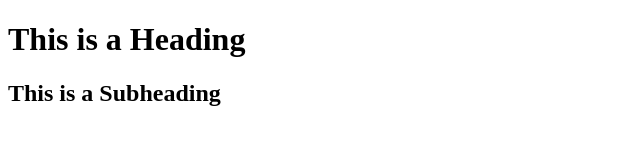
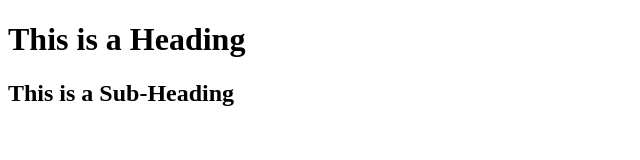
Before and after one commit to pyrrhicPachyderm/github-pages-deploy-test, a plain HTML site: page website/index.html in a window 1280 px wide. Shown: the full height of the page, 0-640 px from the left. Drawn offline with Linux system fonts and the light colour scheme.

Commit message:
Make a useless change to allow another push, for testing.

```diff
--- a/website/index.html
+++ b/website/index.html
@@ -8,6 +8,6 @@
 
 	<body>
 		<h1>This is a Heading</h1>
-		<h2>This is a Subheading</h2>
+		<h2>This is a Sub-Heading</h2>
 	</body>
 </html>
```
